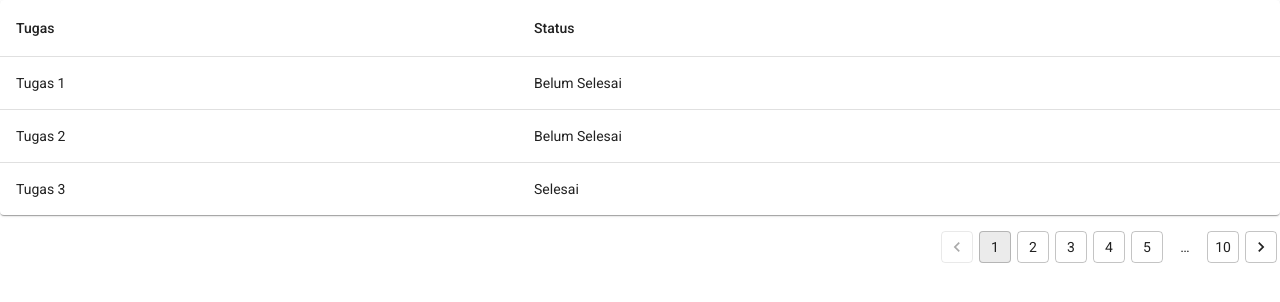
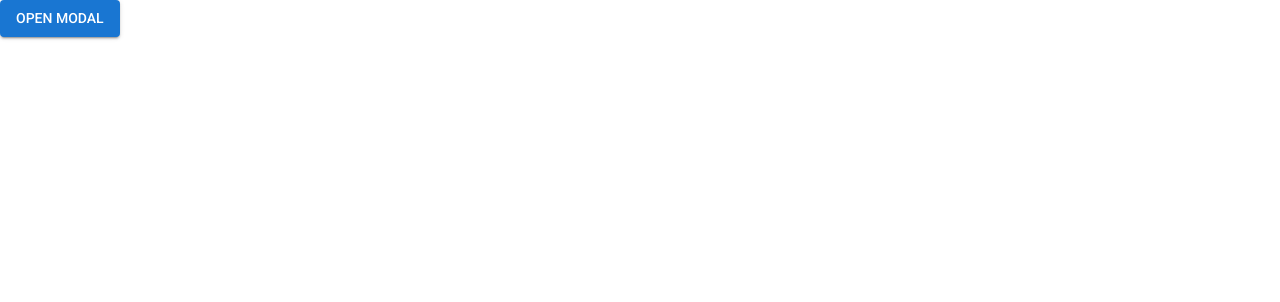
Before and after one commit to adamabiyuu/frontend-project-management, a React (Vite) app: page / in a window 1280 px wide. Shown: the top 302 px of the page. Built offline with nearby package versions, Linux system fonts and the light colour scheme.

Commit message:
feat(ui): add reusable modal and integrate it into dashboard

```diff
--- a/src/App.jsx
+++ b/src/App.jsx
@@ -1,55 +1,24 @@
-import { Box, createTheme, CssBaseline, ThemeProvider, Typography } from '@mui/material';
 import {
-  createBrowserRouter, Link, RouterProvider
-} from 'react-router'
-import Table from './components/ui/Table';
-import Pagination from './components/ui/Pagination/Pagination';
+  Box,
+  createTheme,
+  CssBaseline,
+  ThemeProvider,
+  Typography,
+} from '@mui/material';
+import { createBrowserRouter, Link, RouterProvider } from 'react-router';
+
+import Dashboard from './components/Page/Dashboard/Dashboard';
 
 const theme = createTheme({
-    typography: {
-      fontFamily: ['Roboto', 'sans-serif'].join(','),
-    },
-  });
+  typography: {
+    fontFamily: ['Roboto', 'sans-serif'].join(','),
+  },
+});
 
 const router = createBrowserRouter([
   {
     path: '/',
-    element: (
-      <Box>
-        <Table
-          columns={[
-            {
-              id: 'tugas',
-              label: 'Tugas',
-            },
-            {
-              id: 'status',
-              label: 'Status',
-            },
-          ]}
-          data={[
-            {
-              id: 1,
-              tugas: 'Tugas 1',
-              status: 'Belum Selesai',
-            },
-            {
-              id: 2,
-              tugas: 'Tugas 2',
-              status: 'Belum Selesai',
-            },
-            {
-              id: 3,
-              tugas: 'Tugas 3',
-              status: 'Selesai',
-            },
-          ]}
-        />
-        <Pagination count={10} onChange={(event, page) => {
-          console.log("page: ", page)
-        }} />
-      </Box>
-    ),
+    element: <Dashboard />,
   },
   {
     path: '/login',
--- /dev/null
+++ b/src/components/Page/Dashboard/Dashboard.jsx
@@ -0,0 +1,31 @@
+import { Box, Button } from '@mui/material';
+import { useState } from 'react';
+
+import Modal from '../../ui/Modal';
+
+const Dashboard = () => {
+  const [openModal, setOpenModal] = useState(false);
+
+  const handleOpen = () => setOpenModal(true);
+  const handleClose = () => setOpenModal(false);
+
+  return (
+    <Box>
+      <Button type="button" variant="contained" onClick={handleOpen}>
+        Open Modal
+      </Button>
+      <Modal open={openModal} handleClose={handleClose} title={'Judul Modal'}>
+        <Box
+          sx={{
+            padding: 2,
+            width: 500,
+          }}
+        >
+          Isi Modal
+        </Box>
+      </Modal>
+    </Box>
+  );
+};
+
+export default Dashboard;
--- /dev/null
+++ b/src/components/Page/Dashboard/index.js
@@ -0,0 +1,3 @@
+import Dashboard from './Dashboard';
+
+export default Dashboard;
--- /dev/null
+++ b/src/components/ui/Modal/Modal.jsx
@@ -0,0 +1,59 @@
+import { Close } from '@mui/icons-material';
+import {
+  Modal as BaseModal,
+  Box,
+  IconButton,
+  Stack,
+  Typography,
+} from '@mui/material';
+
+const Modal = ({ title, open, handleClose, sx, children, ...props }) => {
+  return (
+    <BaseModal {...props} open={open} onClose={handleClose}>
+      <Box
+        sx={{
+          borderRadius: 1,
+          position: 'absolute',
+          top: '50%',
+          left: '50%',
+          transform: 'translate(-50%, -50%)',
+          maxWidth: 1200,
+          maxHeight: 800,
+          bgcolor: 'background.paper',
+          boxShadow: 24,
+          ...sx,
+        }}
+      >
+        <Stack
+          direction={'row'}
+          justifyContent={'space-between'}
+          alignItems={'center'}
+          spacing={2}
+          sx={{
+            p: 2,
+            borderTopLeftRadius: 4,
+            borderTopRightRadius: 4,
+            borderRadius: '1px solid #e0e0e0',
+          }}
+        >
+          <Typography variant="h6" component={'h2'}>
+            {title}
+          </Typography>
+          <IconButton type="button" onClick={handleClose}>
+            <Close />
+          </IconButton>
+        </Stack>
+        <Box
+          sx={{
+            maxHeight: 600,
+            overflowY: 'auto',
+          }}
+        >
+          {children}
+        </Box>
+      </Box>
+    </BaseModal>
+  );
+};
+
+export default Modal;
--- /dev/null
+++ b/src/components/ui/Modal/index.js
@@ -0,0 +1,3 @@
+import Modal from './Modal';
+
+export default Modal;
--- a/src/components/ui/Pagination/Pagination.jsx
+++ b/src/components/ui/Pagination/Pagination.jsx
@@ -1,21 +1,24 @@
-import {
-    Pagination as BasePagination,
-    Box,
-    Stack
-} from '@mui/material'
+import { Pagination as BasePagination, Box, Stack } from '@mui/material';
 
-const Pagination = ({count, onChange}) => {
+const Pagination = ({ count, onChange }) => {
   return (
-        <Box sx={{
+    <Box
+      sx={{
         display: 'flex',
         justifyContent: 'flex-end',
-            alignItems: 'center'
-         }}>
+        alignItems: 'center',
+      }}
+    >
       <Stack spacing={2} sx={{ marginTop: 2 }}>
-                <BasePagination count={count} onChange={onChange} variant='outlined' shape='rounded' />
+        <BasePagination
+          count={count}
+          onChange={onChange}
+          variant="outlined"
+          shape="rounded"
+        />
       </Stack>
     </Box>
-    )
-}
+  );
+};
 
-export default Pagination
+export default Pagination;
--- a/src/components/ui/Table/Table.jsx
+++ b/src/components/ui/Table/Table.jsx
@@ -1,17 +1,17 @@
 import {
+  Table as BaseTable,
   Box,
-  Table as BaseTable,
+  Paper,
   TableBody,
   TableCell,
   TableContainer,
   TableHead,
   TableRow,
-  Paper,
 } from '@mui/material';
 
-const Table = ({columns, data}) => {
-    if( !columns || !data || data.length === 0) {
-        return <Box>Data Tidak Tersedia</Box>
+const Table = ({ columns, data }) => {
+  if (!columns || !data || data.length === 0) {
+    return <Box>Data Tidak Tersedia</Box>;
   }
 
   return (
@@ -19,33 +19,30 @@
       <BaseTable sx={{ minWidth: 650 }}>
         <TableHead>
           <TableRow>
-                        {
-                            columns.map((column) => (
-                                <TableCell key={column.id} align={column.align || "left"}>
+            {columns.map((column) => (
+              <TableCell key={column.id} align={column.align || 'left'}>
                 {column.label}
               </TableCell>
-                            ))
-                        }
+            ))}
           </TableRow>
         </TableHead>
         <TableBody>
-                    {
-                        data.map((row) => (
-                            <TableRow key={row.id} sx={{ "&:last-child td, &:last-child th": {border : 0} }}>
-                                {
-                                    columns.map((column) => (
-                                        <TableCell key={column.id} align={column.align || "left"}>
+          {data.map((row) => (
+            <TableRow
+              key={row.id}
+              sx={{ '&:last-child td, &:last-child th': { border: 0 } }}
+            >
+              {columns.map((column) => (
+                <TableCell key={column.id} align={column.align || 'left'}>
                   {column.render ? column.render(row) : row[column.id]}
                 </TableCell>
-                                    ))
-                                }
+              ))}
             </TableRow>
-                        ))
-                    }
+          ))}
         </TableBody>
       </BaseTable>
     </TableContainer>
-    )
-}
+  );
+};
 
 export default Table;
--- a/src/components/ui/Table/index.js
+++ b/src/components/ui/Table/index.js
@@ -1,3 +1,3 @@
-import Table from './Table'
+import Table from './Table';
 
 export default Table;
--- a/vite.config.js
+++ b/vite.config.js
@@ -5,7 +5,6 @@
 // export default defineConfig({
 //   plugins: [react()],
 // });
-
 
 import { resolve } from 'path';
 
```
Also changed, not shown: src/components/ui/Pagination/index.js (line endings or trailing spaces). Lines whose indentation alone changed are shown as unchanged.
